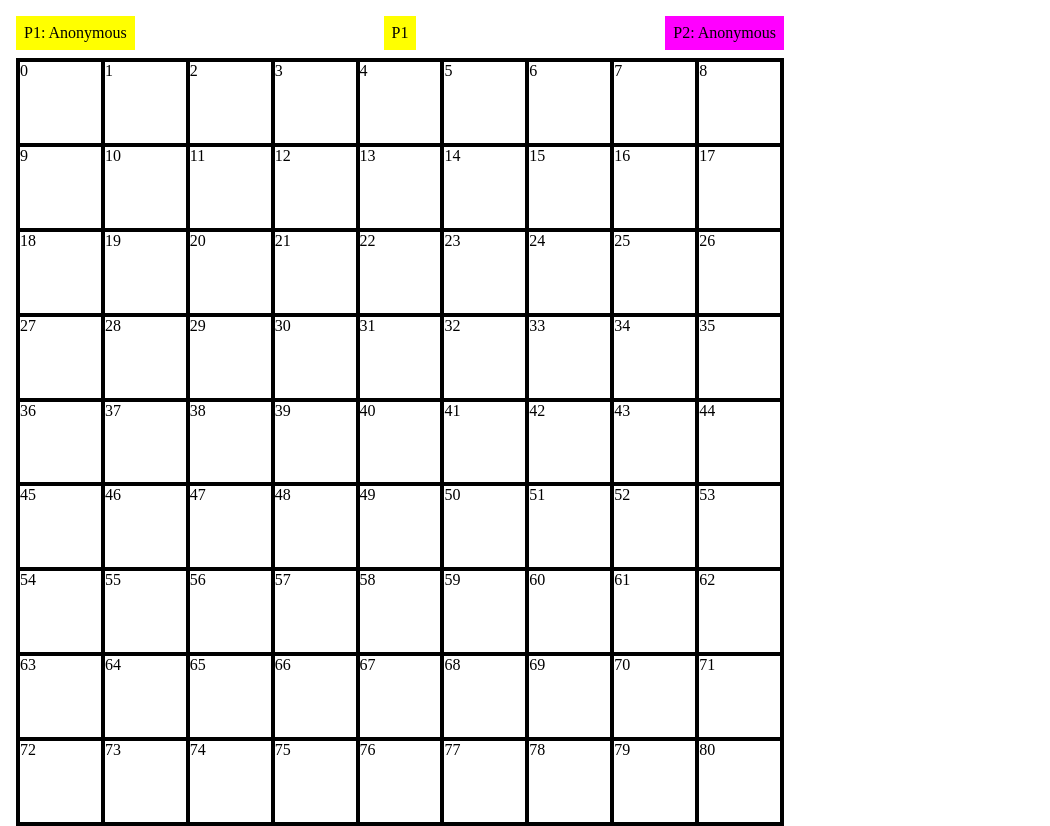
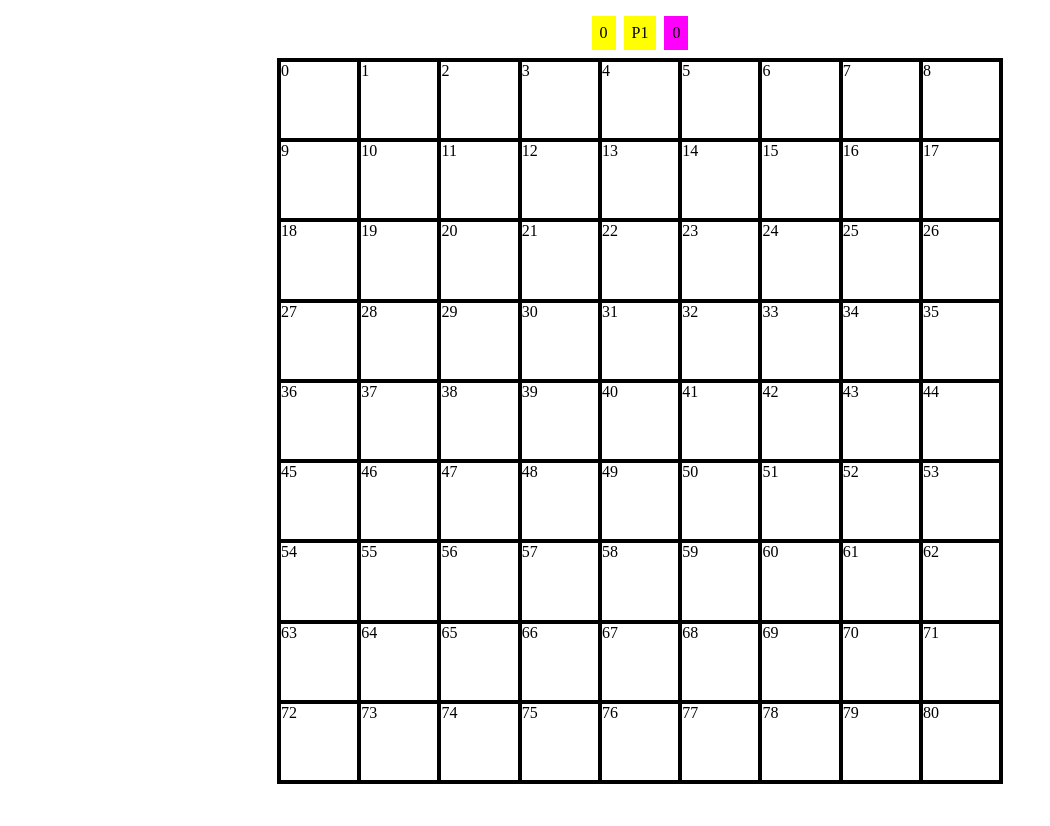
Before and after one commit to Dubbelll/Mieren, a plain HTML site: page Greedmaxx/index.html in a window 1280 px wide. Shown: the whole page, without its empty margins (0-1050 px from the left). After the commit the page ends 800 px from the top, so only its background shows below. Drawn offline with Linux system fonts and the light colour scheme.

Commit message:
Improve centering

```diff
--- a/Greedmaxx/index.html
+++ b/Greedmaxx/index.html
@@ -7,12 +7,14 @@
 		<title>Greedmaxx</title>
 	</head>
 	<body>
-		<div id="info">
-			<div id="p1" class="player p1"></div>
-			<div id="turn"></div>
-			<div id="p2" class="player p2"></div>
+		<div id="app">
+			<div id="info">
+				<div id="p1" class="player p1">P1</div>
+				<div id="turn"></div>
+				<div id="p2" class="player p2">P2</div>
+			</div>
+			<div id="grid"></div>
 		</div>
-		<div id="grid"></div>
 
 		<style>
 			* {
@@ -30,7 +32,13 @@
 
 			body {
 				display: flex;
+				justify-content: center;
+			}
+
+			#app {
+				display: flex;
 				flex-direction: column;
+				align-items: center;
 				gap: 8px;
 				width: 100svmin;
 				height: 100svh;
@@ -41,7 +49,6 @@
 				display: flex;
 				justify-content: space-between;
 				gap: 8px;
-				width: 100%;
 			}
 
 			#turn,
@@ -62,9 +69,20 @@
 				grid-template-columns: repeat(9, 1fr);
 				gap: 4px;
 				aspect-ratio: 1;
-				width: 100%;
 				background-color: black;
 				border: 4px solid black;
+			}
+
+			@media (orientation: portrait) {
+				#grid {
+					width: 100%;
+				}
+			}
+
+			@media (orientation: landscape) {
+				#grid {
+					flex: 1;
+				}
 			}
 
 			.cell {
@@ -228,9 +246,9 @@
 			}
 
 			function updateInfo() {
+				p1Element.textContent = `${match.players[1].captures}`
+				p2Element.textContent = `${match.players[2].captures}`
 				turnElement.textContent = `P${match.turn}`
-				p1Element.textContent = `P1: ${match.players[1].name}`
-				p2Element.textContent = `P2: ${match.players[1].name}`
 
 				if (match.turn === 1) {
 					turnElement.classList.add('p1')
```
